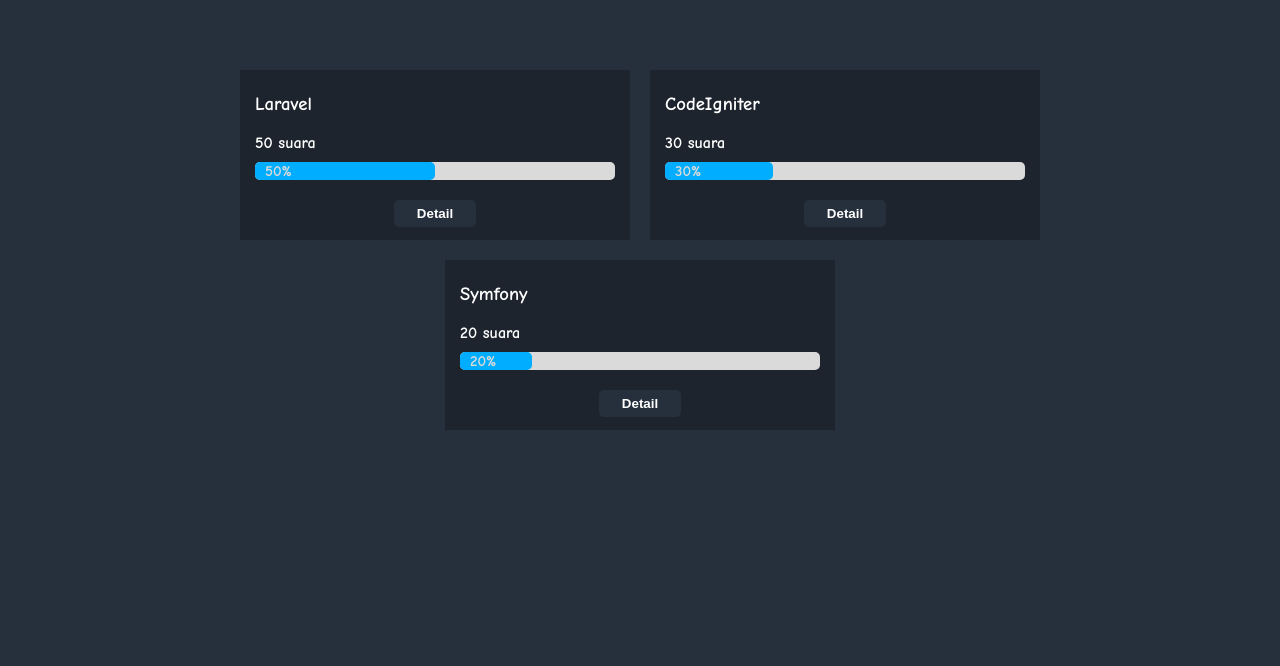
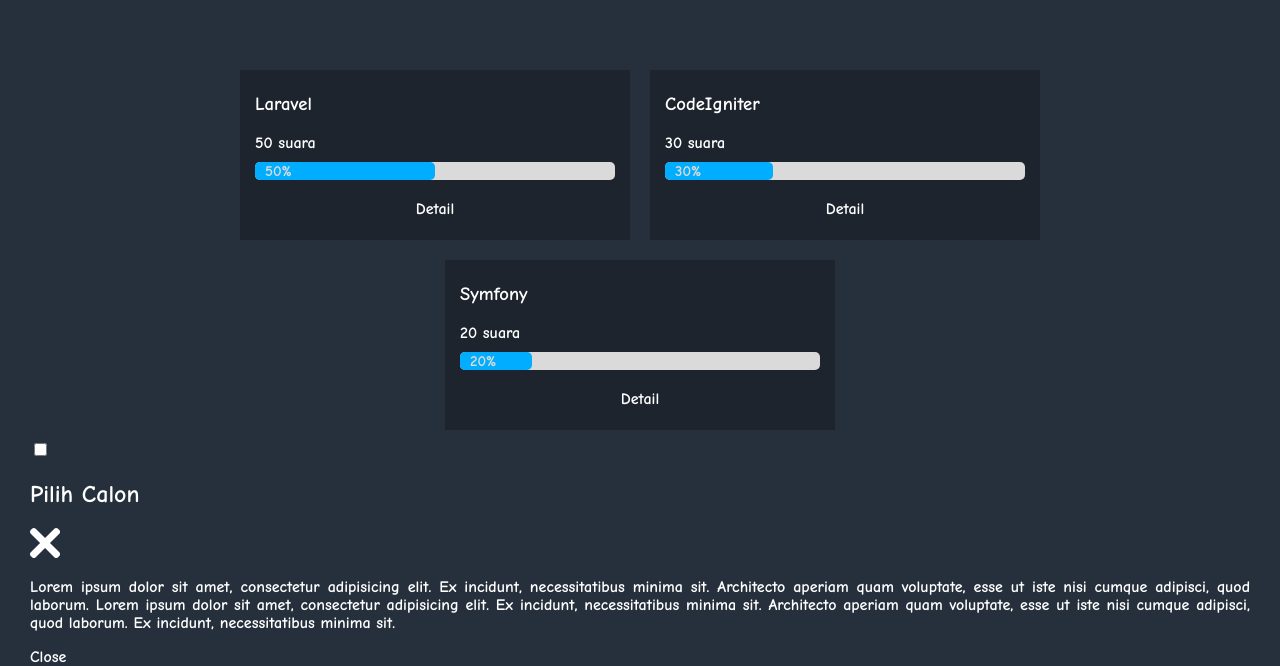
Before and after one commit to travisblock/phpmvc-poll-system, a PHP site: template app/views/user/index.php in a window 1280 px wide. Shown: the part 201-867 px from the top of the page. Before the commit the page ends 631 px from the top, so only its background shows below. Run offline with PHP 8.4, Linux system fonts and the light colour scheme; the template is opened without the code that fills it, so the values that code supplies are empty; some libraries are stand-ins or nearby versions.

Commit message:
add modal

```diff
--- a/app/views/user/index.php
+++ b/app/views/user/index.php
@@ -16,7 +16,7 @@
       </span>
     </div>
     <div class="tombol">
-      <button class="button">Detail</button>
+      <label for="click" class="button">Detail</label>
     </div>
   </div>
   <div class="pool-card">
@@ -30,7 +30,7 @@
       </span>
     </div>
     <div class="tombol">
-      <button class="button">Detail</button>
+      <label for="click" class="button">Detail</label>
     </div>
   </div>
   <div class="pool-card">
@@ -44,7 +44,24 @@
       </span>
     </div>
     <div class="tombol">
-      <button class="button">Detail</button>
+      <label for="click" class="button">Detail</label>
     </div>
   </div>
 </div>
+
+
+<input type="checkbox" id="click">
+<!-- <label for="click" class="click-me">Click Me</label> -->
+<div class="modal-content">
+  <div class="header">
+    <h2>Pilih Calon</h2>
+    <label for="click" class="close">
+      <svg height="30px" viewBox="0 0 365 365" width="30px" xmlns="http://www.w3.org/2000/svg"><path d="m243.1875 182.859375 113.132812-113.132813c12.5-12.5 12.5-32.765624 0-45.246093l-15.082031-15.082031c-12.503906-12.503907-32.769531-12.503907-45.25 0l-113.128906 113.128906-113.132813-113.152344c-12.5-12.5-32.765624-12.5-45.246093 0l-15.105469 15.082031c-12.5 12.503907-12.5 32.769531 0 45.25l113.152344 113.152344-113.128906 113.128906c-12.503907 12.503907-12.503907 32.769531 0 45.25l15.082031 15.082031c12.5 12.5 32.765625 12.5 45.246093 0l113.132813-113.132812 113.128906 113.132812c12.503907 12.5 32.769531 12.5 45.25 0l15.082031-15.082031c12.5-12.503906 12.5-32.769531 0-45.25zm0 0"/></svg>
+    </label>
+  </div>
+  <div class="isi">
+    <p>Lorem ipsum dolor sit amet, consectetur adipisicing elit. Ex incidunt, necessitatibus minima sit. Architecto aperiam quam voluptate, esse ut iste nisi cumque adipisci, quod laborum. Lorem ipsum dolor sit amet, consectetur adipisicing elit. Ex incidunt, necessitatibus minima sit. Architecto aperiam quam voluptate, esse ut iste nisi cumque adipisci, quod laborum. Ex incidunt, necessitatibus minima sit. </p>
+  </div>
+  <div class="line"></div>
+  <label for="click" class="close-btn">Close</label>
+</div>
```
